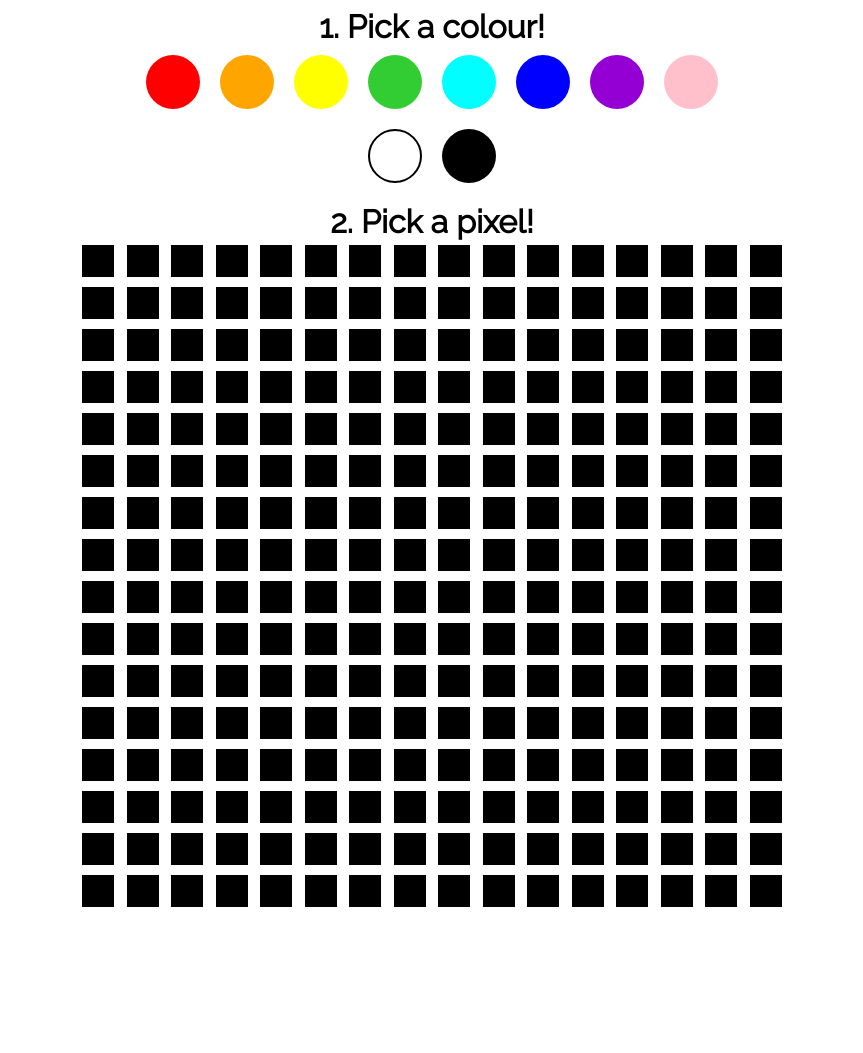
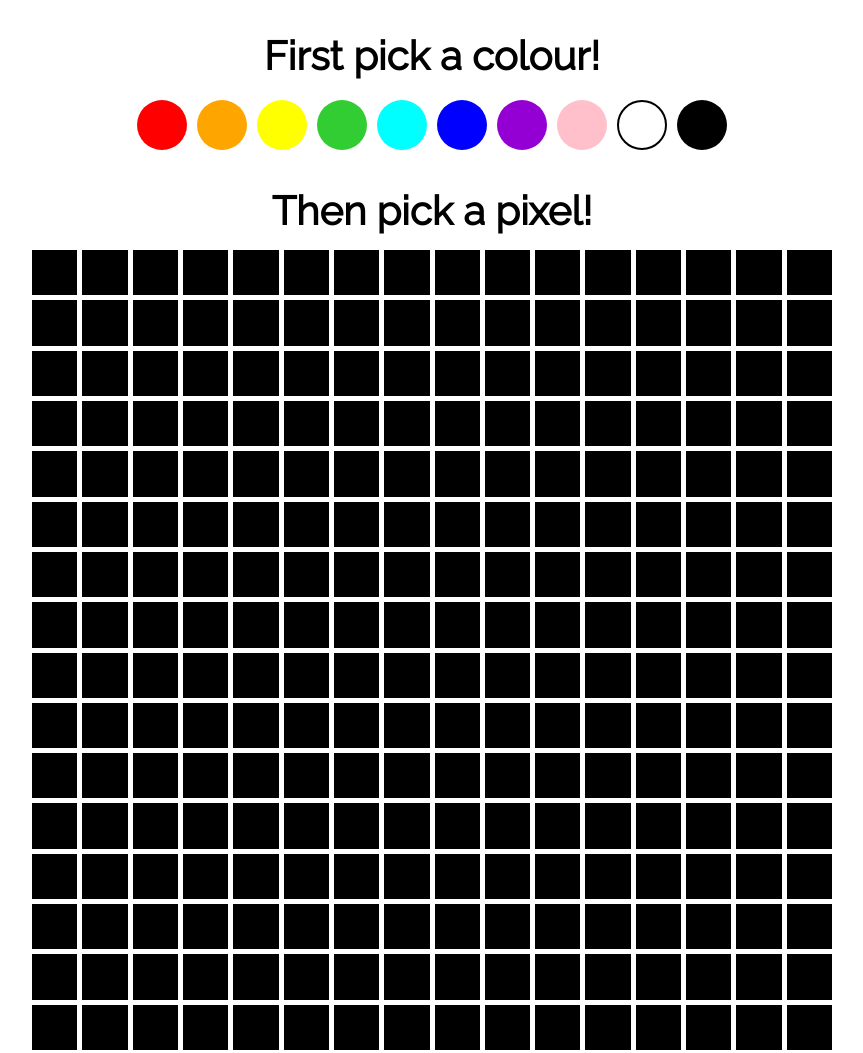
Before and after one commit to snakemode/interactive-lights2, a website built with Vite: page app/index.html in a window 1280 px wide. Shown: the whole page, without its empty margins (208-1071 px from the left). Before the commit the page ends 920 px from the top, so only its background shows below. Built offline with nearby package versions, Linux system fonts and the light colour scheme; what @snakemode/matrix-driver, ably would draw is missing.

Commit message:
update styles

```diff
--- a/app/index.html
+++ b/app/index.html
@@ -4,6 +4,7 @@
 <head>
     <meta charset="utf-8">
     <title>Ably ioTshirt</title>
+    <meta name="viewport" content="width=device-width, initial-scale=1" />
     <script src="https://cdn.ably.io/lib/ably.min-1.js"></script>
     <script src="./script.ts" type="module"></script>
     <link href="https://fonts.googleapis.com/css2?family=Raleway&display=swap" rel="stylesheet">
@@ -11,7 +12,7 @@
 </head>
 
 <body>
-    <h1>1. Pick a colour!</h1>
+    <h1>First pick a colour!</h1>
     <section class="colors">
         <button data-hex="#ff0000" id="red" class="color red">red</button>
         <button data-hex="#ff5500" id="orange" class="color orange">orange</button>
@@ -25,7 +26,7 @@
         <button data-hex="#000000" id="black" class="color black">off</button>
     </section>
 
-    <h1>2. Pick a pixel!</h1>
+    <h1>Then pick a pixel!</h1>
     <div id="pixels">
         <!-- generated -->
     </div>
--- a/app/style.css
+++ b/app/style.css
@@ -1,33 +1,35 @@
 body {
   font-family: 'Raleway', sans-serif;
-    max-width: 700px;
   margin: 0 auto;
-    padding: 8px;
+  padding: 1rem 2rem;
 }
 
 h1 {
-    margin: 0;
-    font-size: 6vw;
+  margin: 1rem;
+  font-size: clamp(24px, 6vw, 40px);
   text-align: center;
 }
 
+#pixels {
+  width: calc(100vw - 4rem);
+  max-width: 800px;
+  height: calc(100vw - 4rem);
+  max-height: 800px;
+  display: grid;
+  grid-template-rows: repeat(16, 1fr);
+  grid-template-columns: repeat(16, 1fr);
+  grid-gap: 5px;
+  margin: 0 auto;
+}
+
 .row {
-    display: flex;
-    flex-flow: row;
-    justify-content: space-between;
-
-    padding-top: 5px;
-    padding-bottom: 5px;
+  display: contents;
 }
 
 .square {
-    width: 30px;
-    height: 30px;
-
+  aspect-ratio: 1 / 1;
   border: 1px solid black;
   background-color: black;
-
-    fill: black;
   cursor: pointer;
 }
 
@@ -35,14 +37,13 @@ body {
   display: flex;
   flex-wrap: wrap;
   justify-content: center;
-    margin: 0 auto 10px;
-    max-width: 600px;
+  margin: 0 auto 2rem;
 }
 
 .color {
   width: 50px;
   height: 50px;
-    margin: 10px;
+  margin: 5px;
   border: 0;
   border-radius: 50%;
   background-color: red;
@@ -51,61 +52,41 @@ body {
 
 .orange {
   background-color: orange;
-    fill: orange;
 }
 
 .yellow {
   background-color: yellow;
-    fill: yellow;
 }
 
 .green {
   background-color: limegreen;
-    fill: LimeGreen;
 }
 
 .cyan {
   background-color: cyan;
-    fill: cyan;
 }
 
 .blue {
   background-color: blue;
-    fill: blue;
 }
 
 .purple {
   background-color: darkviolet;
-    fill: darkviolet;
 }
 
 .pink {
   background-color: pink;
-    fill: pink;
 }
 
 .white {
   background-color: white;
-    fill: white;
   border: 2px solid black;
 }
 
 .black {
   background-color: black;
-    fill: black;
 }
 
 .array {
   margin-top: 10px;
 }
-
-  @media (min-width: 700px) {
-    .color {
-      width: 54px;
-      height: 54px;
-    }
-
-    h1 {
-      font-size: 2em;
-    }
-  }
```
Lines whose indentation alone changed are shown as unchanged.
